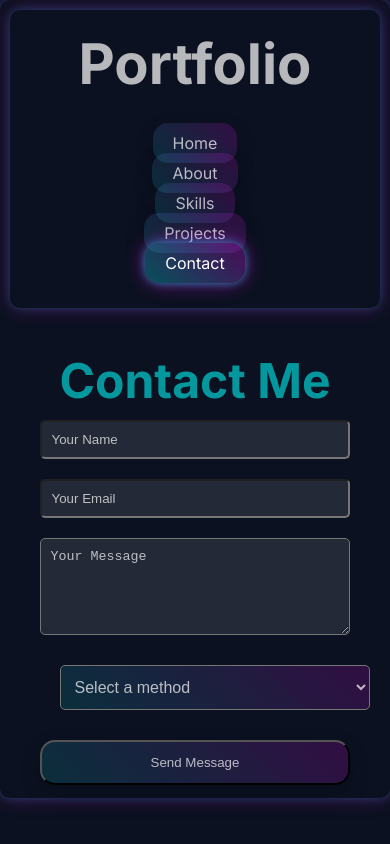
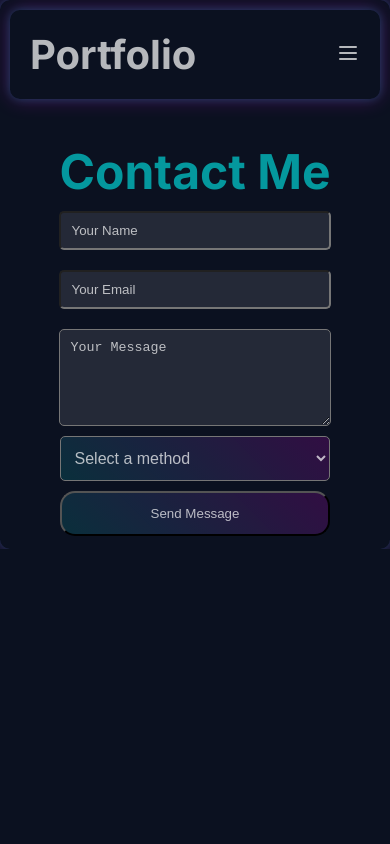
Before and after one commit to talharusman/Portfolio, a Next.js app: page /contact in a window 390 px wide. Built offline with nearby package versions, Linux system fonts and the light colour scheme.

Commit message:
i make cange in Header.tsx and globel.css to make it for good inter face at mobile

```diff
--- a/package.json
+++ b/package.json
@@ -10,6 +10,8 @@
   },
   "dependencies": {
     "@emailjs/browser": "^4.4.1",
+    "@vercel/speed-insights": "^1.1.0",
+    "lucide-react": "^0.474.0",
     "next": "15.1.5",
     "react": "^19.0.0",
     "react-dom": "^19.0.0"
--- a/src/app/components/Header.tsx
+++ b/src/app/components/Header.tsx
@@ -2,6 +2,8 @@
 
 import Link from "next/link"
 import { usePathname } from "next/navigation"
+import { useState } from "react"
+import { Menu } from "lucide-react"
 
 const routes = [
   { path: "/", label: "Home" },
@@ -13,15 +15,25 @@ const routes = [
 
 export default function Header() {
   const pathname = usePathname()
+  const [isMenuOpen, setIsMenuOpen] = useState(false)
 
   return (
     <header>
-      <h2>Portfolio</h2>
-      <nav>
+      <div className="header-content">
+        <h2>Portfolio</h2>
+        <button className="menu-button" onClick={() => setIsMenuOpen(!isMenuOpen)}>
+          <Menu size={24} />
+        </button>
+      </div>
+      <nav className={isMenuOpen ? "open" : ""}>
         <ul>
           {routes.map((route) => (
             <li key={route.path}>
-              <Link href={route.path} className={pathname === route.path ? "active" : ""}>
+              <Link
+                href={route.path}
+                className={pathname === route.path ? "active" : ""}
+                onClick={() => setIsMenuOpen(false)}
+              >
                 {route.label}
               </Link>
             </li>
--- a/src/app/globals.css
+++ b/src/app/globals.css
@@ -17,7 +17,6 @@
 
 html,
 body {
-  height: 100%; /* Ensure full height for proper shadow rendering */
   max-width: 100vw;
   overflow-x: hidden;
 }
@@ -40,7 +39,6 @@ a {
   justify-content: center;
   align-items: center;
   padding: 20px;
-  padding-bottom: 40px; /* Added extra padding at the bottom */
   background: rgba(0, 0, 0, 0.01);
   border-radius: 10px;
   box-shadow: 0 0 10px #00ffff37, 0 0 20px #ff00ff40; /* Glow effect */
@@ -48,7 +46,6 @@ a {
   max-width: 900px;
   width: 100%;
   margin: auto;
-  margin-bottom: 20px; /* Ensure there's space below the container */
 }
 
 header {
@@ -59,19 +56,33 @@ header {
   color: rgba(255, 255, 255, 0.7);
   max-width: 850px;
   width: 100%;
-  padding: 20px 0;
+  padding: 20px;
   box-shadow: 0 0 10px #00ffff37, 0 0 20px #ff00ff40;
   background: rgba(0, 0, 0, 0.01);
   margin-bottom: 20px;
 }
 
+.header-content {
+  display: flex;
+  justify-content: space-between;
+  align-items: center;
+  width: 100%;
+}
+
 header h2 {
-  margin-bottom: 20px;
-  font-size: 3.5rem;
+  margin: 0;
+  font-size: 2.5rem;
+}
+
+.menu-button {
+  display: none;
+  background: none;
+  border: none;
+  color: rgba(255, 255, 255, 0.7);
+  cursor: pointer;
 }
 
 nav {
-  max-width: 1000px;
   width: 100%;
 }
 
@@ -112,16 +123,12 @@ section {
 
 .navigation-buttons {
   display: flex;
-  flex-direction: column; /* Stack the buttons vertically */
   justify-content: center;
   gap: 20px;
   margin-top: 30px;
-  width: 100%; /* Ensure buttons take full width */
 }
 
-.nav-button,
-.contact button {
-  width: 100%; /* Make both buttons take up full width */
+.nav-button {
   padding: 10px 20px;
   background: linear-gradient(45deg, #00ffff20, #ff00ff28);
   color: rgba(255, 255, 255, 0.7);
@@ -131,8 +138,7 @@ section {
   transition: all 0.3s ease-in-out;
 }
 
-.nav-button:hover,
-.contact button:hover {
+.nav-button:hover {
   background: linear-gradient(45deg, #00ffff45, #ff00ff43);
   box-shadow: 0 0 10px #00ffff7f, 0 0 20px #ff00ff7a;
   color: #fff;
@@ -287,7 +293,7 @@ section {
 }
 
 .contact button {
-  width: 660px; /* Full width for the button */
+  width: 650;
   padding: 10px;
   background: linear-gradient(45deg, #00ffff20, #ff00ff28);
   color: rgba(255, 255, 255, 0.7);
@@ -307,10 +313,9 @@ section {
 
 /* Styling the dropdown */
 .contact select {
-  width: 650px; /* Full width for the select dropdown */
+  width: 650;
   padding: 10px;
   height: 45px;
-  margin: 20px;
   background: linear-gradient(45deg, #00ffff20, #ff00ff28);
   color: rgba(255, 255, 255, 0.7);
   border-radius: 5px;
@@ -329,7 +334,7 @@ section {
 }
 
 .contact select option {
-  background: #110535d0;
+  background: #0b1120;
   color: rgba(255, 255, 255, 0.7);
   padding: 10px;
   font-size: 16px;
@@ -351,8 +356,17 @@ section {
     height: auto;
   }
 
+  .menu-button {
+    display: block;
+  }
+
   nav {
+    display: none;
     width: 100%;
+  }
+
+  nav.open {
+    display: block;
   }
 
   nav ul {
@@ -360,9 +374,13 @@ section {
   }
 
   nav li {
-    margin: 5px 0;
+    margin: 10px 0;
   }
 
+  nav a {
+    display: block;
+    width: 100%;
+  }
   #about {
     width: 100%;
     padding: 15px;
--- a/src/app/layout.tsx
+++ b/src/app/layout.tsx
@@ -1,4 +1,5 @@
 import "./globals.css"
+import { SpeedInsights } from "@vercel/speed-insights/next"
 import { Inter } from "next/font/google"
 import Header from "./components/Header"
 
@@ -21,6 +22,7 @@ export default function RootLayout({
           <Header />
           {children}
         </div>
+        <SpeedInsights />
       </body>
     </html>
   )
--- a/src/app/page.tsx
+++ b/src/app/page.tsx
@@ -1,4 +1,5 @@
 import Intro from "./components/Intro"
+
 
 export default function Home() {
   return (<div>
```
Also changed, not shown: 2 other files (tests, documents, lock files or other folders).
